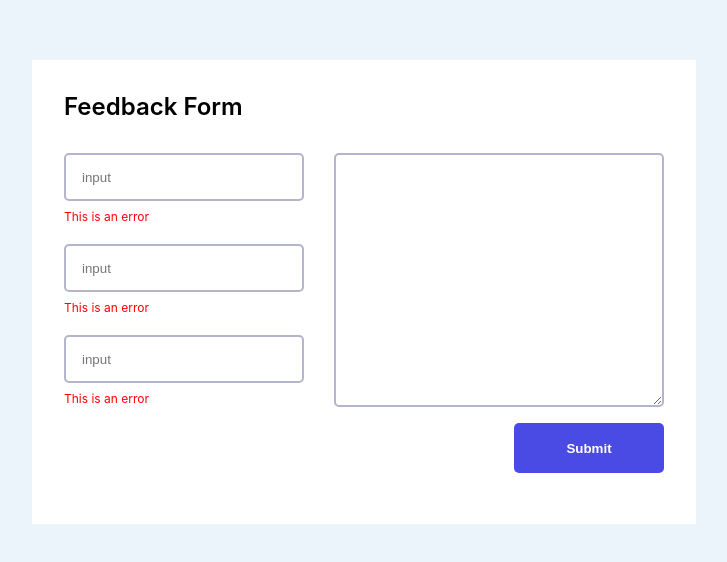
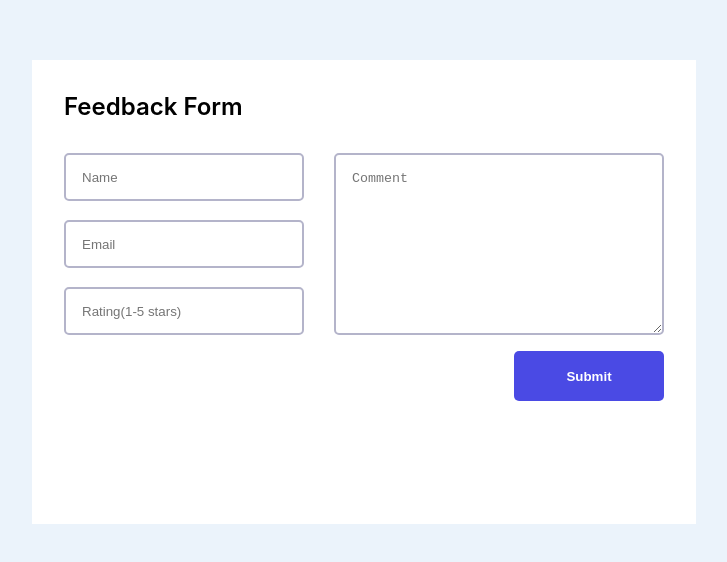
Before and after one commit to okwujeisrael/checkout-challenge, a React (Create React App) app: page / in a window 1280 px wide. Shown: the part 108-670 px from the top of the page, without its empty margins (276-1003 px from the left). Built offline with nearby package versions, Linux system fonts and the light colour scheme.

Commit message:
Write logic for form

```diff
--- a/src/App.tsx
+++ b/src/App.tsx
@@ -1,12 +1,14 @@
 import { AppWrapper } from "../src/components/AppWrapper.styles";
 import { Container } from "../src/components/Container.styles";
 import Form from "./components/Form";
+import { useState } from "react";
+
 const App = () => {
+  const [showForm, setShowForm] = useState(true);
+
   return (
     <AppWrapper>
-      <Container>
-        <Form />
-      </Container>
+      <Container>{showForm ? <Form /> : <Results />}</Container>
     </AppWrapper>
   );
 };
--- a/src/components/Button/index.tsx
+++ b/src/components/Button/index.tsx
@@ -1,13 +1,14 @@
 import styled from "styled-components";
-import { FC } from "react";
+import React, { FC } from "react";
 
 interface ButtonInterface {
   type: "button" | "link";
   children: string;
+  onClick: (e: React.MouseEvent<HTMLButtonElement>) => void;
 }
 
-const Button: FC<ButtonInterface> = ({ type, children }) => {
-  return <StyledButton>{children}</StyledButton>;
+const Button: FC<ButtonInterface> = ({ type, children, onClick }) => {
+  return <StyledButton onClick={onClick}>{children}</StyledButton>;
 };
 
 export default Button;
@@ -22,4 +23,8 @@ const StyledButton = styled.button`
   border-radius: 5px;
   border: none;
   font-weight: 600;
+
+  @media only screen and (max-width: 500px) {
+    width: 100%;
+  }
 `;
--- a/src/components/Container.styles.ts
+++ b/src/components/Container.styles.ts
@@ -5,4 +5,8 @@ export const Container = styled.div`
   height: 400px;
   background-color: white;
   padding: 2rem;
+
+  @media only screen and (max-width: 500px) {
+    height: 500px;
+  }
 `;
--- a/src/components/Form/index.tsx
+++ b/src/components/Form/index.tsx
@@ -3,24 +3,120 @@ import { LevelOneHeader } from "../Text.styles";
 import Button from "../Button";
 import Input from "../Input";
 import TextArea from "../TextArea";
+import { useState } from "react";
+
+type Validate = (componentName: string, value: string | number) => void;
 
 const Form = () => {
+  const [name, setName] = useState("");
+  const [email, setEmail] = useState("");
+  const [rating, setRating] = useState("");
+  const [comment, setComment] = useState("");
+  const [error, setError] = useState<Record<string, string>>({});
+
+  const validate: Validate = (componentName, value) => {
+    let errorMessage!: string;
+    if (value === "") {
+      errorMessage = `The ${componentName} field is required`;
+      setError((prev) => ({ [componentName]: errorMessage, ...prev }));
+    }
+
+    if (
+      value &&
+      componentName === "email" &&
+      !(value as string).includes("@")
+    ) {
+      errorMessage = "A valid email is required";
+      setError((prev) => ({ [componentName]: errorMessage, ...prev }));
+    }
+
+    if (
+      value &&
+      componentName === "rating" &&
+      ((+value as number) > 5 || (+value as number) < 1)
+    ) {
+      errorMessage = "Ratings can only be from 1 to 5";
+      setError((prev) => ({ [componentName]: errorMessage, ...prev }));
+    }
+  };
+
+  const handleChange = (
+    e:
+      | React.ChangeEvent<HTMLInputElement>
+      | React.ChangeEvent<HTMLTextAreaElement>
+  ) => {
+    const componentName = e.target.name;
+    const value = e.target.value;
+
+    if (componentName === "name") {
+      setName(value);
+    }
+
+    if (componentName === "email") {
+      setEmail(value);
+    }
+
+    if (componentName === "rating") {
+      setRating(value);
+    }
+
+    if (componentName === "comment") {
+      setComment(value);
+    }
+  };
+
+  const handleClick = (e: React.MouseEvent<HTMLButtonElement>) => {
+    const formValues: Record<string, string> = { name, email, rating, comment };
+    Object.keys(formValues).forEach((formValue) => {
+      validate(formValue, formValues[formValue]);
+    });
+
+    console.log(error);
+  };
+
   return (
     <>
       <LevelOneHeader>Feedback Form</LevelOneHeader>
       <Flex>
         <Wrapper>
-          <Input marginBottom="1.2rem" />
-          <Input marginBottom="1.2rem" />
-          <Input marginBottom="0" />
+          <Input
+            name="name"
+            mb="1.2rem"
+            onChange={handleChange}
+            error={error?.name}
+            placeholder="Name"
+            value={name}
+          />
+          <Input
+            name="email"
+            mb="1.2rem"
+            onChange={handleChange}
+            error={error?.email}
+            placeholder="Email"
+            value={email}
+          />
+          <Input
+            name="rating"
+            mb="0"
+            onChange={handleChange}
+            error={error?.rating}
+            placeholder="Rating(1-5 stars)"
+            value={rating}
+          />
         </Wrapper>
-        <TextArea />
+        <TextArea
+          name="comment"
+          onChange={handleChange}
+          error={error?.comment}
+          placeholder="Comment"
+          value={comment}
+        />
       </Flex>
-      <div
-        style={{ display: "flex", justifyContent: "end", marginTop: "1rem" }}
-      >
-        <Button type="button">Submit</Button>
-      </div>
+      <ButtonWrapper>
+        <Button type="button" onClick={handleClick}>
+          Submit
+        </Button>
+      </ButtonWrapper>
     </>
   );
 };
@@ -29,9 +125,23 @@ export default Form;
 
 const Wrapper = styled.div`
   width: 40%;
+
+  @media only screen and (max-width: 500px) {
+    width: 100%;
+  }
 `;
 
 const Flex = styled.div`
   display: flex;
   justify-content: space-between;
+
+  @media only screen and (max-width: 500px) {
+    flex-direction: column;
+  }
 `;
+
+const ButtonWrapper = styled.div`
+  display: flex;
+  justify-content: end;
+  margin-top: 1rem;
+`;
--- a/src/components/Input/index.tsx
+++ b/src/components/Input/index.tsx
@@ -1,11 +1,33 @@
 import styled, { css } from "styled-components";
-import { FC } from "react";
+import React, { FC } from "react";
 
-const Input: FC<{ marginBottom: string }> = ({ marginBottom }) => {
+interface InputInterface {
+  mb: string;
+  error: string;
+  onChange: (e: React.ChangeEvent<HTMLInputElement>) => void;
+  name: string;
+  placeholder: string;
+  value: string;
+}
+
+const Input: FC<InputInterface> = ({
+  mb,
+  error,
+  onChange,
+  name,
+  placeholder,
+  value,
+}) => {
   return (
-    <InputWrapper marginBottom={marginBottom}>
-      <StyledInput placeholder="input" type="text" />
-      <ValidationError>This is an error</ValidationError>
+    <InputWrapper mb={mb}>
+      <StyledInput
+        placeholder={placeholder}
+        type="text"
+        onChange={onChange}
+        name={name}
+        value={value}
+      />
+      {error && <ValidationError>{error}</ValidationError>}
     </InputWrapper>
   );
 };
@@ -23,17 +45,21 @@ const StyledInput = styled.input`
 `;
 
 interface InputWrapperInterface {
-  marginBottom: string;
+  mb: string;
 }
 
 const InputWrapper = styled.div<InputWrapperInterface>`
   margin-bottom: 1.2rem;
 
   ${(props) =>
-    props.marginBottom &&
+    props.mb &&
     css`
-      margin-bottom: ${props.marginBottom};
+      margin-bottom: ${props.mb};
     `}
+
+  @media only screen and (max-width: 500px) {
+    margin-bottom: 2rem;
+  }
 `;
 
 const ValidationError = styled.span`
--- a/src/components/TextArea/index.tsx
+++ b/src/components/TextArea/index.tsx
@@ -1,7 +1,29 @@
 import styled from "styled-components";
+import { FC } from "react";
 
-const TextArea = () => {
-  return <StyledTextArea />;
+interface TextAreaInterface {
+  error: string;
+  onChange: (e: React.ChangeEvent<HTMLTextAreaElement>) => void;
+  name: string;
+  placeholder: string;
+  value: string;
+}
+
+const TextArea: FC<TextAreaInterface> = ({
+  error,
+  onChange,
+  name,
+  placeholder,
+  value,
+}) => {
+  return (
+    <StyledTextArea
+      name={name}
+      placeholder={placeholder}
+      onChange={onChange}
+      value={value}
+    />
+  );
 };
 
 export default TextArea;
@@ -14,4 +36,9 @@ const StyledTextArea = styled.textarea`
   -webkit-box-sizing: border-box;
   -moz-box-sizing: border-box;
   padding: 1rem;
+
+  @media only screen and (max-width: 500px) {
+    width: 100%;
+    height: 150px;
+  }
 `;
```
Also changed, not shown: src/components/Results/index.tsx (added).
